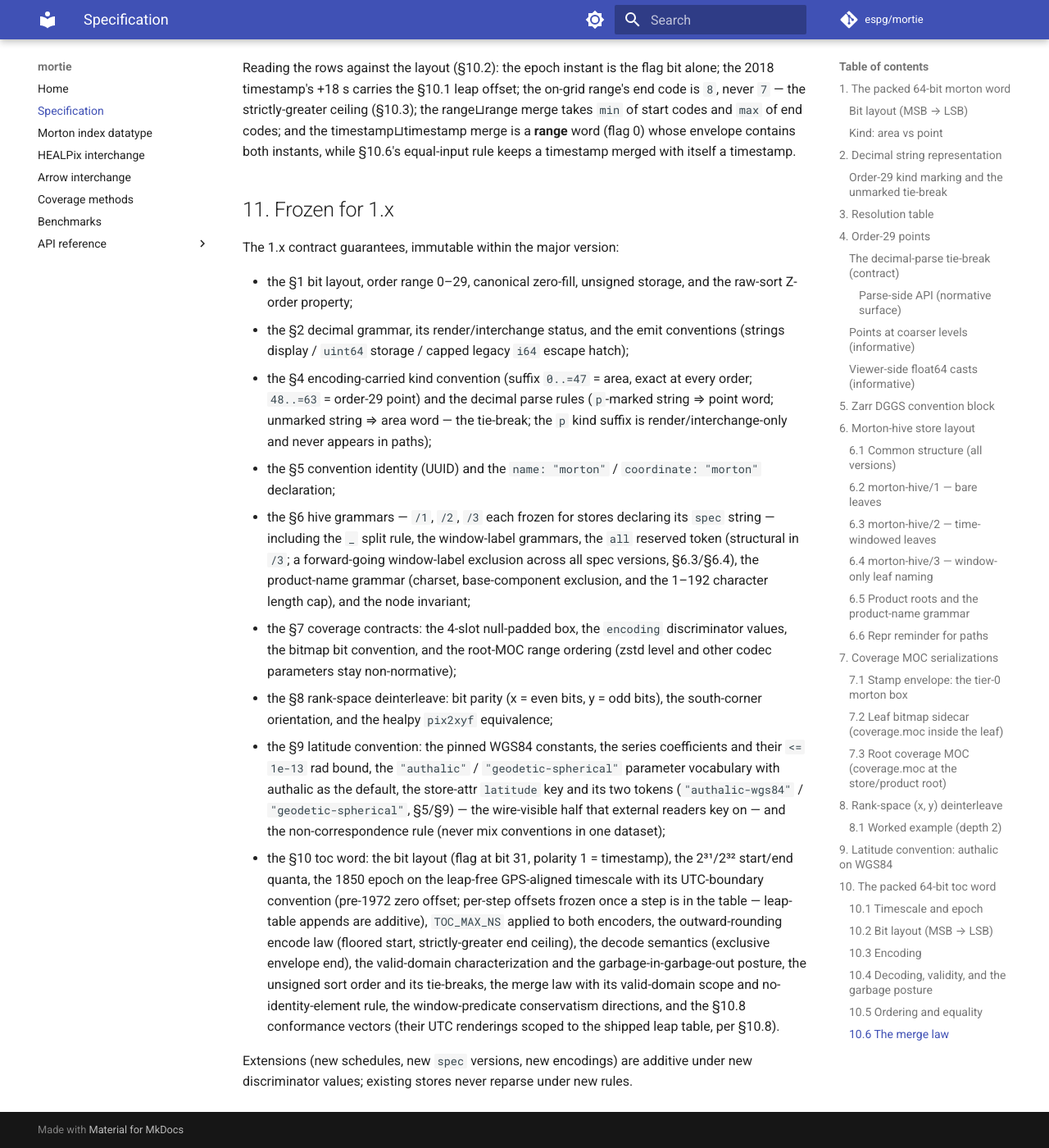
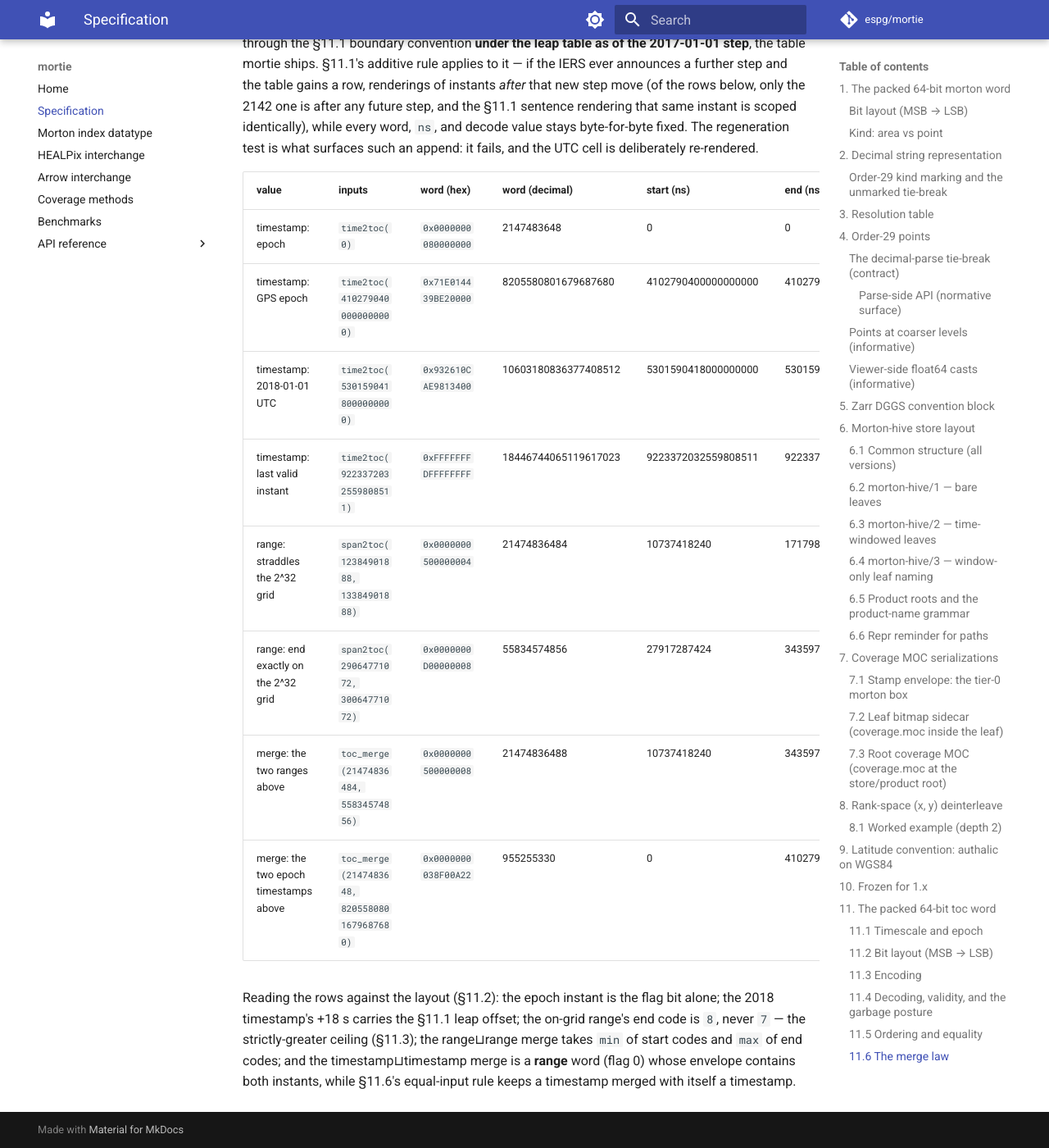
Before and after one commit to espg/mortie, an MkDocs documentation site: the page built from docs/specification.md, in a window 1280 px wide and 1400 px high, scrolled down 24219 px. Shown: the whole window at 82% size. Built offline with MkDocs 1.6.1 and Material for MkDocs 9.7.7, drawn with Linux system fonts in a browser that asks for light colours; comment, search, counter and statistics services are not loaded; the version menu is left out; some of the changed text lies outside the part shown.

Commit message:
fold review: keep the freeze list at 10, append toc as 11 (issue #193)

````diff
--- a/docs/specification.md
+++ b/docs/specification.md
@@ -25,8 +25,8 @@ Contents:
 7. [Coverage MOC serializations](#7-coverage-moc-serializations)
 8. [Rank-space (x, y) deinterleave](#8-rank-space-x-y-deinterleave)
 9. [Latitude convention: authalic on WGS84](#9-latitude-convention-authalic-on-wgs84)
-10. [The packed 64-bit toc word](#10-the-packed-64-bit-toc-word)
-11. [Frozen for 1.x](#11-frozen-for-1x)
+10. [Frozen for 1.x](#10-frozen-for-1x)
+11. [The packed 64-bit toc word](#11-the-packed-64-bit-toc-word)
 
 ---
 
@@ -764,7 +764,59 @@ returns geodetic lat/lon converts, and every such surface exposes the same
 authalic frame — spherical primitives never convert, and nothing converts
 twice.
 
-## 10. The packed 64-bit toc word
+## 10. Frozen for 1.x
+
+<a name="frozen-for-1x"></a>
+
+The 1.x contract guarantees, immutable within the major version:
+
+- the §1 bit layout, order range 0–29, canonical zero-fill, unsigned
+  storage, and the raw-sort Z-order property;
+- the §2 decimal grammar, its render/interchange status, and the emit conventions
+  (strings display / `uint64` storage / capped legacy `i64` escape hatch);
+- the §4 encoding-carried kind convention (suffix `0..=47` = area, exact
+  at every order; `48..=63` = order-29 point) and the decimal parse rules
+  (`p`-marked string ⇒ point word; unmarked string ⇒ area word — the
+  tie-break; the `p` kind suffix is render/interchange-only and never
+  appears in paths);
+- the §5 convention identity (UUID) and the `name: "morton"` /
+  `coordinate: "morton"` declaration;
+- the §6 hive grammars — `/1`, `/2`, `/3` each frozen for stores declaring
+  its `spec` string — including the `_` split rule, the window-label
+  grammars, the `all` reserved token (structural in `/3`; a forward-going
+  window-label exclusion across all spec versions, §6.3/§6.4), the
+  product-name grammar (charset, base-component exclusion, and the 1–192
+  character length cap), and the node invariant;
+- the §7 coverage contracts: the 4-slot null-padded box, the `encoding`
+  discriminator values, the bitmap bit convention, and the root-MOC range
+  ordering (zstd level and other codec parameters stay non-normative);
+- the §8 rank-space deinterleave: bit parity (x = even bits, y = odd bits),
+  the south-corner orientation, and the healpy `pix2xyf` equivalence;
+- the §9 latitude convention: the pinned WGS84 constants, the series
+  coefficients and their `<= 1e-13` rad bound, the `"authalic"` /
+  `"geodetic-spherical"` parameter vocabulary with authalic as the default,
+  the store-attr `latitude` key and its two tokens (`"authalic-wgs84"` /
+  `"geodetic-spherical"`, §5/§9) — the wire-visible half that external
+  readers key on — and the non-correspondence rule (never mix conventions in
+  one dataset);
+- the §11 toc word: the bit layout (flag at bit 31, polarity 1 =
+  timestamp), the 2³¹/2³² start/end quanta, the 1850 epoch on the
+  leap-free GPS-aligned timescale with its UTC-boundary convention
+  (pre-1972 zero offset; per-step offsets frozen once a step is in the
+  table — leap-table appends are additive), `TOC_MAX_NS` applied to both
+  encoders, the outward-rounding encode law (floored start,
+  strictly-greater end ceiling), the decode semantics (exclusive envelope
+  end), the valid-domain characterization and the garbage-in-garbage-out
+  posture, the unsigned sort order and its tie-breaks, the merge law with
+  its valid-domain scope and no-identity-element rule, the window-predicate
+  conservatism directions, and the §11.8 conformance vectors (their UTC
+  renderings scoped to the shipped leap table, per §11.8).
+
+Extensions (new schedules, new `spec` versions, new encodings) are additive
+under new discriminator values; existing stores never reparse under new
+rules.
+
+## 11. The packed 64-bit toc word
 
 <a name="toc-word"></a>
 
@@ -801,7 +853,7 @@ defines; neither changes one.
 **not** an IVOA T-MOC and does not conform to the IVOA MOC 2.0
 recommendation — different epoch, timescale, and cell model.
 
-### 10.1 Timescale and epoch
+### 11.1 Timescale and epoch
 
 **Contract.** Internal time is **u64 nanoseconds since
 1850-01-01T00:00:00** on a continuous, leap-free, **GPS-aligned**
@@ -841,7 +893,7 @@ seconds exist only at the UTC conversion boundary, never inside the scale.
   would overflow the end field, so it is rejected up front rather than
   wrapping silently.
 
-### 10.2 Bit layout (MSB → LSB)
+### 11.2 Bit layout (MSB → LSB)
 
 ```text
 [ start: 32 bits, 2^31 ns units ][ flag: 1 bit ][ low: 31 bits ]
@@ -863,13 +915,13 @@ seconds exist only at the UTC conversion boundary, never inside the scale.
   internal ns `2⁶²` (and any range with start code ≥ 2³¹) sets bit 63 and
   would read back negative.
 
-### 10.3 Encoding
+### 11.3 Encoding
 
 **Contract.** Two encoders, total over their stated domains and erroring
 outside them (never wrapping):
 
 - **Timestamp** (`time2toc`): domain `0 ≤ t_ns < TOC_MAX_NS`. The word is
-  the §10.2 splice of `t_ns`.
+  the §11.2 splice of `t_ns`.
 - **Range** (`span2toc`): the input is a **real closed interval**
   `[start_ns, end_ns]` with `start_ns ≤ end_ns < TOC_MAX_NS`. The codes
   are
@@ -901,19 +953,19 @@ instant encodes as `0x8000_0000` (the flag bit sits at position 31, not at
 the bottom of the word), and every range word has end code `e ≥ 1`, so the
 smallest range word is `1`. External conventions may therefore reserve `0`
 as a fill/absence sentinel (zagg's `zagg-toc/1` §8.2 does); mortie itself
-assigns `0` no meaning — under §10.4 it is simply out of domain.
+assigns `0` no meaning — under §11.4 it is simply out of domain.
 
 **Reserving `0` is free of encoder collisions, not of predicate hits.** `0`
 is unreachable by both encoders, so a reserved sentinel can never be
-confused with a written word; but the operations of §10.7 are *total*
-(§10.4), and `0` decodes as the empty range envelope `[0, 0)`. That
+confused with a written word; but the operations of §11.7 are *total*
+(§11.4), and `0` decodes as the empty range envelope `[0, 0)`. That
 envelope intersects nothing, so `toc_overlaps(0, ·, ·)` is false for every
 window — the property zagg's §8.2 argues over. It is, however, vacuously
 inside any window anchored at the epoch, so `toc_contains(0, 0, q_end)` is
 **true**: a store that reserves `0` must mask its fills before a
 containment query rather than rely on the sentinel selecting nothing.
 
-### 10.4 Decoding, validity, and the garbage posture
+### 11.4 Decoding, validity, and the garbage posture
 
 **Contract.** Decoding (`toc2time`) is variant-dispatched on the flag bit:
 
@@ -937,10 +989,10 @@ exact.
 *total*: an out-of-domain bit pattern decodes, merges, sorts, and windows
 without complaint, and no guarantee of this section survives it. The
 operations remain deterministic on junk (no panic, no wrap error), but
-their results carry no semantics — see the §10.6 merge scoping for the one
+their results carry no semantics — see the §11.6 merge scoping for the one
 place this is load-bearing.
 
-### 10.5 Ordering and equality
+### 11.5 Ordering and equality
 
 **Contract.** Unsigned `u64` order over toc words is **order by
 conservative encoded start** — both variants place their start information
@@ -960,7 +1012,7 @@ range encoding is injective in the *envelope*, not the real interval:
 distinct real intervals quantizing to the same codes share one word, and
 word equality asserts envelope equality only.
 
-### 10.6 The merge law
+### 11.6 The merge law
 
 **Contract.** The merge (`toc_merge`) is the **semilattice join** of two
 words:
@@ -975,12 +1027,12 @@ words:
   merge to a range word.
 
 **The join is closed on the valid domain.** For valid inputs the merged
-codes again satisfy §10.4's range condition — `min s ≤ s_a ≤ 2e_a − 1 ≤
+codes again satisfy §11.4's range condition — `min s ≤ s_a ≤ 2e_a − 1 ≤
 2·max e − 1`, with `max e ≥ 1` — so the merged word is itself a valid word,
-and in particular is never `0` (§10.3). Closure is what lets a reduction
+and in particular is never `0` (§11.3). Closure is what lets a reduction
 re-merge its own intermediate results inside the stated scope below.
 
-On the valid domain (§10.4) the join is **exactly associative, commutative,
+On the valid domain (§11.4) the join is **exactly associative, commutative,
 and idempotent** over the fixed epoch-anchored lattice, so a reduction over
 any multiset of valid words yields a **bit-identical `u64` under any fold
 tree** — parallel, segmented, or sequential. The merged envelope contains
@@ -1000,7 +1052,7 @@ even merge to a word with the timestamp flag set, and past that point two
 different fold trees may disagree, each deterministically. Implementations
 are not required to detect junk; they are required not to panic on it.
 
-### 10.7 Window predicates
+### 11.7 Window predicates
 
 **Contract.** Both predicates test a word's **conservative encoded
 bounds** against a half-open query window `[q_start, q_end)` in internal
@@ -1008,7 +1060,7 @@ ns; a timestamp is treated as the one-ns envelope `[t, t + 1)`. An
 inverted window is an error; an **empty window (`q_start == q_end`)
 overlaps and contains nothing**.
 
-**The edge slack is asymmetric**, because §10.3 rounds the two ends onto
+**The edge slack is asymmetric**, because §11.3 rounds the two ends onto
 different grids: a range word's envelope starts at most `Q_START_NS − 1 =
 2³¹ − 1` ns (~2.15 s) *before* the real interval's start (floored start;
 zero when that start sits on the 2³¹ ns grid) and ends between 1 ns and
@@ -1038,27 +1090,27 @@ The two conservatism directions are law, and are what external readers key
 selection semantics on (zagg §8.1's "conservative superset" clause cites
 them).
 
-### 10.8 Conformance vectors
+### 11.8 Conformance vectors
 
 **Contract (golden, test-pinned).** The words below are normative byte
 values: an independent implementation of this grammar must reproduce every
-row exactly. Inputs are internal ns (§10.1); `start` / `end` are the
-`toc2time` decode (end **exclusive** for ranges, per §10.4); the UTC column
-renders the decoded start through the §10.1 boundary convention
+row exactly. Inputs are internal ns (§11.1); `start` / `end` are the
+`toc2time` decode (end **exclusive** for ranges, per §11.4); the UTC column
+renders the decoded start through the §11.1 boundary convention
 (`to_datetime64`). The two merge rows join the rows named in their inputs.
 The table is regenerated from the live kernels by
 `mortie/tests/test_spec_toc.py` and compared literally, so the page and the
-code cannot drift apart; the §10.6 algebraic laws are pinned at volume by
+code cannot drift apart; the §11.6 algebraic laws are pinned at volume by
 the fixture tests in `src_rust/src/toc.rs`.
 
 **What is frozen, exactly.** The `word` and `ns` columns and the decode
 they express are the normative, immutable part. The `start (UTC)` column is
-**derived**: it renders the decoded start through the §10.1 boundary
+**derived**: it renders the decoded start through the §11.1 boundary
 convention **under the leap table as of the 2017-01-01 step**, the table
-mortie ships. §10.1's additive rule applies to it — if the IERS ever
+mortie ships. §11.1's additive rule applies to it — if the IERS ever
 announces a further step and the table gains a row, renderings of instants
 *after* that new step move (of the rows below, only the 2142 one is after
-any future step, and the §10.1 sentence rendering that same instant is
+any future step, and the §11.1 sentence rendering that same instant is
 scoped identically), while every word, `ns`, and decode value stays
 byte-for-byte fixed. The regeneration test is what surfaces such an append:
 it fails, and the UTC cell is deliberately re-rendered.
@@ -1076,63 +1128,10 @@ it fails, and the UTC cell is deliberately re-rendered.
 | merge: the two epoch timestamps above | `toc_merge(2147483648, 8205580801679687680)` | `0x0000000038F00A22` | 955255330 | 0 | 4102790401679687680 | 1850-01-01T00:00:00.000000000 |
 <!-- table:toc_vectors:end -->
 
-Reading the rows against the layout (§10.2): the epoch instant is the flag
-bit alone; the 2018 timestamp's +18 s carries the §10.1 leap offset; the
+Reading the rows against the layout (§11.2): the epoch instant is the flag
+bit alone; the 2018 timestamp's +18 s carries the §11.1 leap offset; the
 on-grid range's end code is `8`, never `7` — the strictly-greater ceiling
-(§10.3); the range⊔range merge takes `min` of start codes and `max` of end
+(§11.3); the range⊔range merge takes `min` of start codes and `max` of end
 codes; and the timestamp⊔timestamp merge is a **range** word (flag 0) whose
-envelope contains both instants, while §10.6's equal-input rule keeps a
+envelope contains both instants, while §11.6's equal-input rule keeps a
 timestamp merged with itself a timestamp.
-
-## 11. Frozen for 1.x
-
-<a name="frozen-for-1x"></a>
-<a name="10-frozen-for-1x"></a>
-
-The 1.x contract guarantees, immutable within the major version:
-
-- the §1 bit layout, order range 0–29, canonical zero-fill, unsigned
-  storage, and the raw-sort Z-order property;
-- the §2 decimal grammar, its render/interchange status, and the emit conventions
-  (strings display / `uint64` storage / capped legacy `i64` escape hatch);
-- the §4 encoding-carried kind convention (suffix `0..=47` = area, exact
-  at every order; `48..=63` = order-29 point) and the decimal parse rules
-  (`p`-marked string ⇒ point word; unmarked string ⇒ area word — the
-  tie-break; the `p` kind suffix is render/interchange-only and never
-  appears in paths);
-- the §5 convention identity (UUID) and the `name: "morton"` /
-  `coordinate: "morton"` declaration;
-- the §6 hive grammars — `/1`, `/2`, `/3` each frozen for stores declaring
-  its `spec` string — including the `_` split rule, the window-label
-  grammars, the `all` reserved token (structural in `/3`; a forward-going
-  window-label exclusion across all spec versions, §6.3/§6.4), the
-  product-name grammar (charset, base-component exclusion, and the 1–192
-  character length cap), and the node invariant;
-- the §7 coverage contracts: the 4-slot null-padded box, the `encoding`
-  discriminator values, the bitmap bit convention, and the root-MOC range
-  ordering (zstd level and other codec parameters stay non-normative);
-- the §8 rank-space deinterleave: bit parity (x = even bits, y = odd bits),
-  the south-corner orientation, and the healpy `pix2xyf` equivalence;
-- the §9 latitude convention: the pinned WGS84 constants, the series
-  coefficients and their `<= 1e-13` rad bound, the `"authalic"` /
-  `"geodetic-spherical"` parameter vocabulary with authalic as the default,
-  the store-attr `latitude` key and its two tokens (`"authalic-wgs84"` /
-  `"geodetic-spherical"`, §5/§9) — the wire-visible half that external
-  readers key on — and the non-correspondence rule (never mix conventions in
-  one dataset);
-- the §10 toc word: the bit layout (flag at bit 31, polarity 1 =
-  timestamp), the 2³¹/2³² start/end quanta, the 1850 epoch on the
-  leap-free GPS-aligned timescale with its UTC-boundary convention
-  (pre-1972 zero offset; per-step offsets frozen once a step is in the
-  table — leap-table appends are additive), `TOC_MAX_NS` applied to both
-  encoders, the outward-rounding encode law (floored start,
-  strictly-greater end ceiling), the decode semantics (exclusive envelope
-  end), the valid-domain characterization and the garbage-in-garbage-out
-  posture, the unsigned sort order and its tie-breaks, the merge law with
-  its valid-domain scope and no-identity-element rule, the window-predicate
-  conservatism directions, and the §10.8 conformance vectors (their UTC
-  renderings scoped to the shipped leap table, per §10.8).
-
-Extensions (new schedules, new `spec` versions, new encodings) are additive
-under new discriminator values; existing stores never reparse under new
-rules.
````
Also changed, not shown: other parts of docs/specification.md (+1 -1 lines), CHANGELOG.md (+7 -6 lines), docs/api/toc.md (+1 -1 lines), 1 other file.
